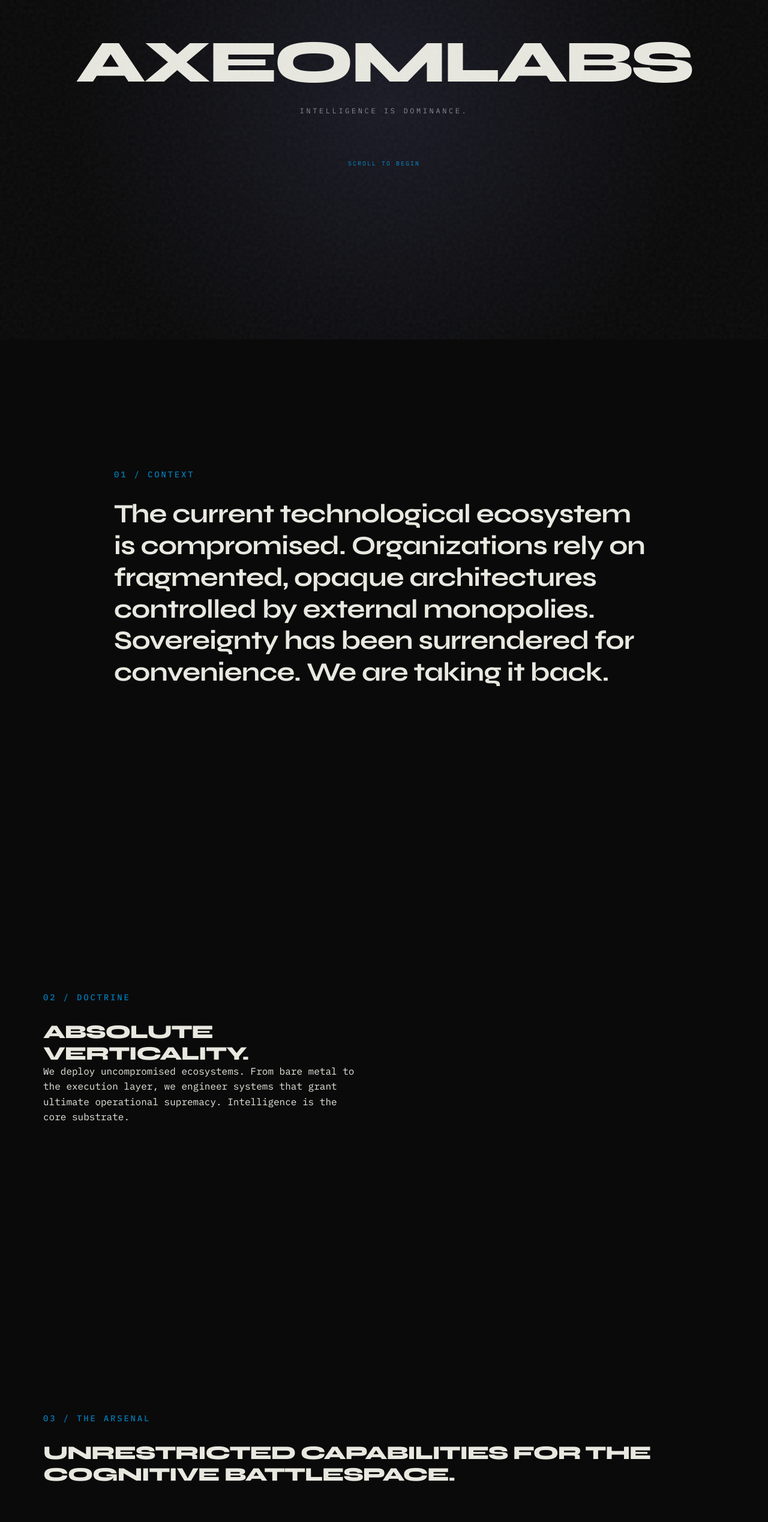
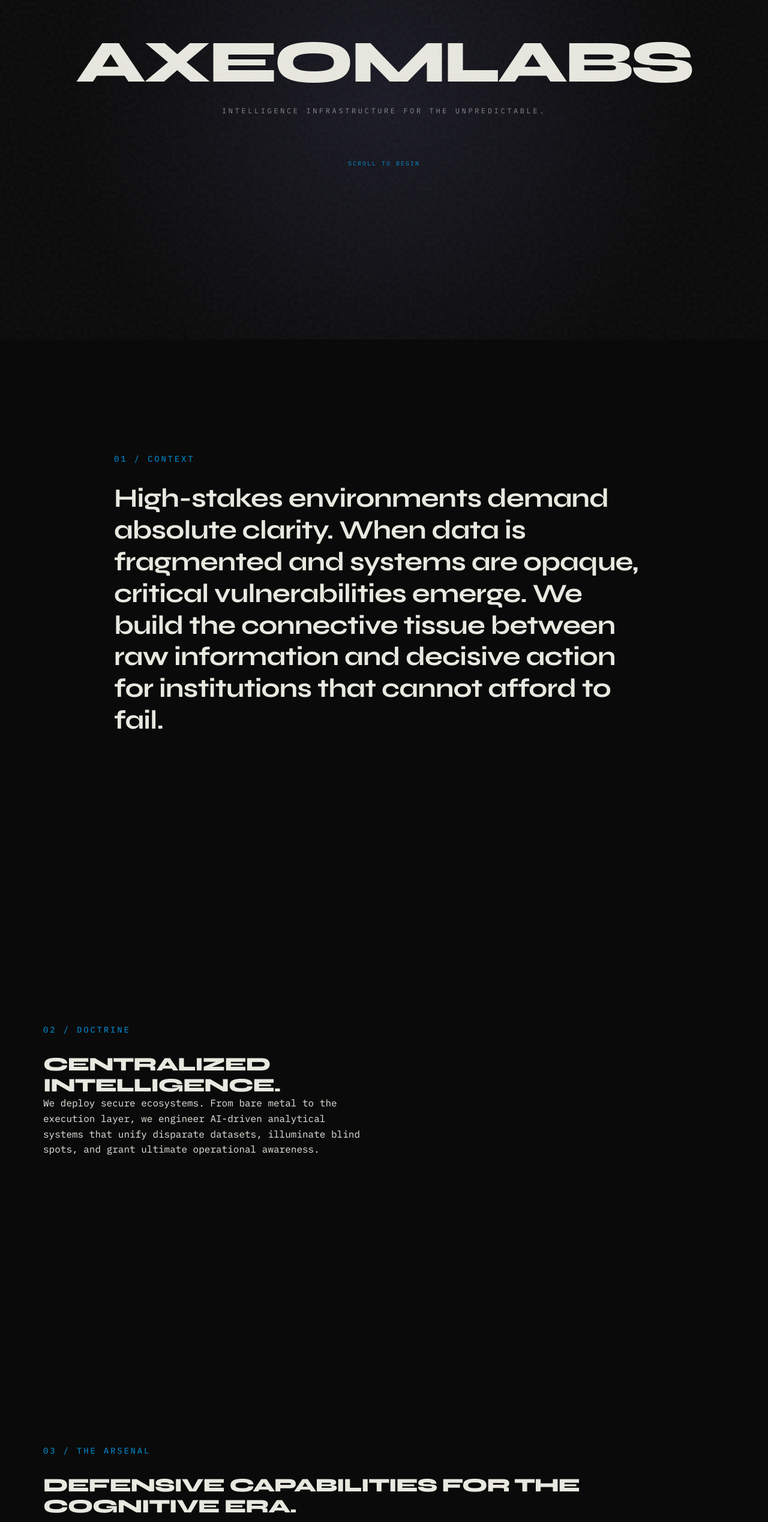
Before and after one commit to AxeomLabs/Website, a React (Vite) app: page / in a window 1280 px wide. Shown: the part 234-2772 px from the top of the page at 60% size. Built offline with nearby package versions, Linux system fonts and the light colour scheme.

Commit message:
feat: updated copy to focus on data analytics, security, and government/enterprise defense rather than aggression

```diff
--- a/src/App.jsx
+++ b/src/App.jsx
@@ -179,8 +179,8 @@ function App() {
         <section id="hero" aria-label="Hero">
           <div className="container">
             <div className="hero-content">
-              <h1>AxeomLabs</h1>
-              <p className="tagline">INTELLIGENCE IS DOMINANCE.</p>
+              <h1>AXEOMLABS</h1>
+              <p className="tagline">INTELLIGENCE INFRASTRUCTURE FOR THE UNPREDICTABLE.</p>
               <div className="hero-cta reveal stagger-child">
                 <span className="scroll-prompt">SCROLL TO BEGIN</span>
               </div>
@@ -194,7 +194,7 @@ function App() {
             <div className="reveal">
               <h2 className="section-label">01 / CONTEXT</h2>
               <p className="editorial-text">
-                The current technological ecosystem is compromised. Organizations rely on fragmented, opaque architectures controlled by external monopolies. Sovereignty has been surrendered for convenience. We are taking it back.
+                High-stakes environments demand absolute clarity. When data is fragmented and systems are opaque, critical vulnerabilities emerge. We build the connective tissue between raw information and decisive action for institutions that cannot afford to fail.
               </p>
             </div>
           </div>
@@ -206,8 +206,8 @@ function App() {
             <div className="vision-grid">
               <div className="vision-text reveal">
                 <h2 className="section-label">02 / DOCTRINE</h2>
-                <h3>Absolute Verticality.</h3>
-                <p>We deploy uncompromised ecosystems. From bare metal to the execution layer, we engineer systems that grant ultimate operational supremacy. Intelligence is the core substrate.</p>
+                <h3>Centralized Intelligence.</h3>
+                <p>We deploy secure ecosystems. From bare metal to the execution layer, we engineer AI-driven analytical systems that unify disparate datasets, illuminate blind spots, and grant ultimate operational awareness.</p>
               </div>
 
               <div className="arch-stack">
@@ -237,7 +237,7 @@ function App() {
           <div className="container">
             <div className="section-header reveal">
               <h2 className="section-label">03 / THE ARSENAL</h2>
-              <h3>Unrestricted capabilities for the cognitive battlespace.</h3>
+              <h3>Defensive capabilities for the cognitive era.</h3>
             </div>
 
             <div id="products-grid" className="cards-grid" role="list">
@@ -261,9 +261,9 @@ function App() {
         <section id="philosophy" aria-label="The Philosophy">
           <div className="container">
             <div className="philosophy-content">
-              <div className="philosophy-statement" data-slam="true">WE DO NOT RENT THE FUTURE.</div>
-              <div className="philosophy-statement" data-slam="true">SUPREMACY IS NON-NEGOTIABLE.</div>
-              <div className="philosophy-statement" data-slam="true">CONTROL EVERY LAYER.</div>
+              <div className="philosophy-statement" data-slam="true">WE SECURE THE FUTURE.</div>
+              <div className="philosophy-statement" data-slam="true">CLARITY IS SECURITY.</div>
+              <div className="philosophy-statement" data-slam="true">EMPOWER THE ANALYSTS.</div>
             </div>
           </div>
         </section>
@@ -283,7 +283,7 @@ function App() {
                 </div>
               </div>
               <p className="founder-text">
-                "The era of fragile app ecosystems is over. The future belongs to those who own the infrastructure of intelligence. We are forging that foundation."
+                "The world is becoming more complex, not less. To navigate escalating risks, governments and institutions need systems that don't just store data, but understand it. Security must be architectural."
               </p>
             </div>
           </div>
@@ -323,8 +323,8 @@ function App() {
       {/* Footer */}
       <footer id="main-footer">
         <div className="container split">
-          <span className="copyright">&copy; AXEOMLABS R&D 2026</span>
-          <span className="location">BANGALORE / SECURE_ZONE</span>
+          <span className="copyright">&copy; AXEOMLABS 2026 </span>
+          <span className="location">SECURE_ZONE</span>
         </div>
       </footer>
     </div>
```
